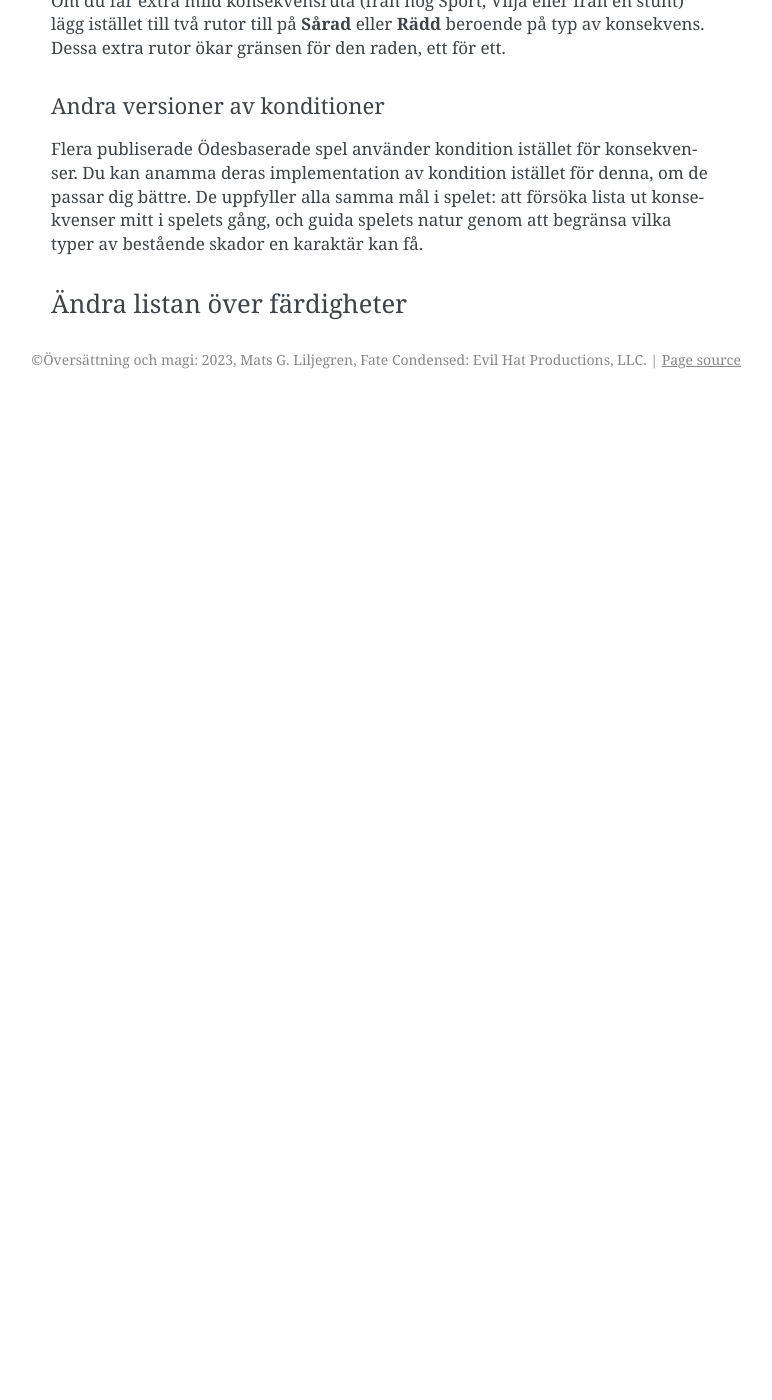
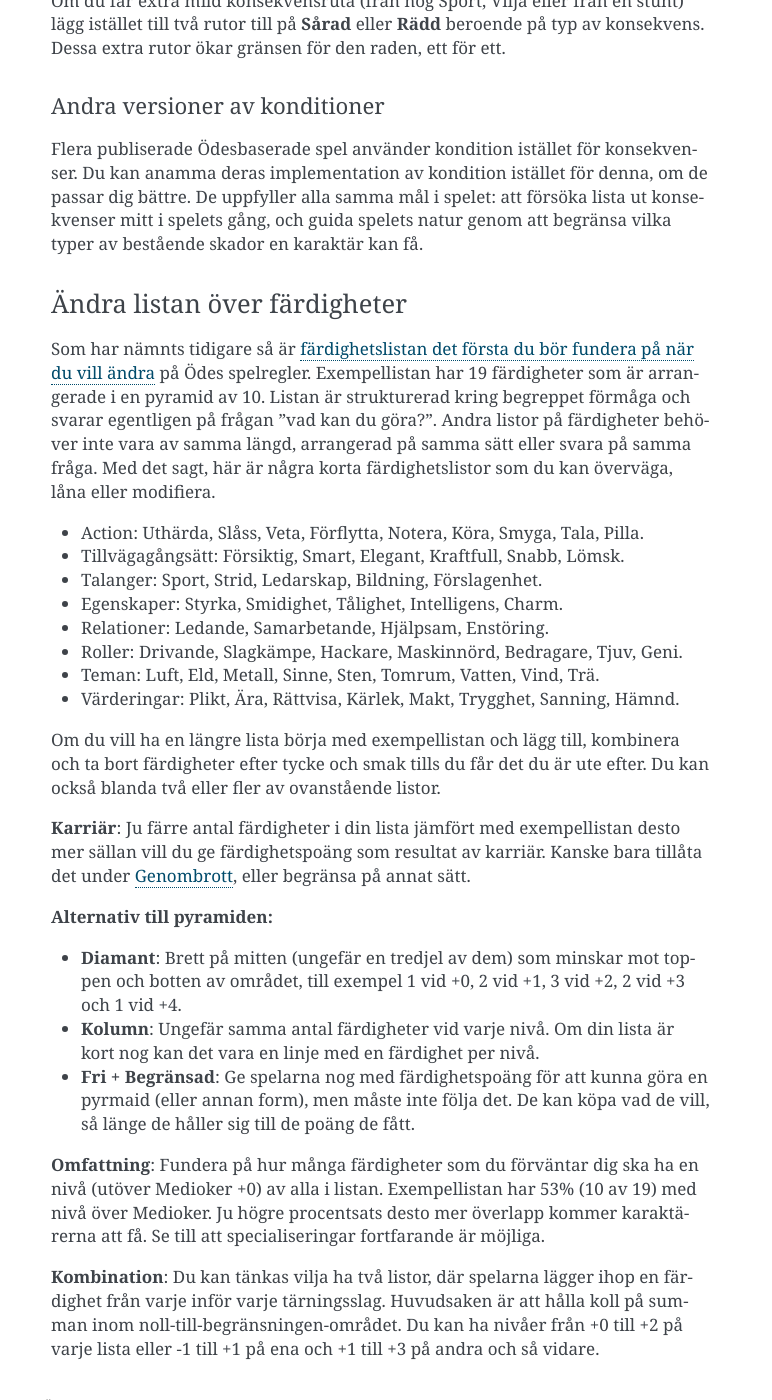
Before and after one commit to matslil/fate-condensed-svenska, a Sphinx documentation site: the page built from docs/source/fate.rst, in a window 1280 px wide and 1400 px high, scrolled down 45579 px. Shown: the whole window, without its empty margins (369-1141 px from the left). Built offline with Sphinx 7.4.7, drawn with Linux system fonts in a browser that asks for light colours; before the commit the page ends 45978 px from its top, so only the background shows below that.

Commit message:
Ändra listan över färdigheter

```diff
--- a/docs/source/fate.rst
+++ b/docs/source/fate.rst
@@ -1136,3 +1136,28 @@ Flera publiserade Ödesbaserade spel använder kondition istället för konsekve
 
 Ändra listan över färdigheter
 =============================
+
+Som har nämnts tidigare så är `färdighetslistan det första du bör fundera på när du vill ändra <#Alternativ färdighetslista>`_ på Ödes spelregler. Exempellistan har 19 färdigheter som är arrangerade i en pyramid av 10. Listan är strukturerad kring begreppet förmåga och svarar egentligen på frågan "vad kan du göra?". Andra listor på färdigheter behöver inte vara av samma längd, arrangerad på samma sätt eller svara på samma fråga. Med det sagt, här är några korta färdighetslistor som du kan överväga, låna eller modifiera.
+
+- Action: Uthärda, Slåss, Veta, Förflytta, Notera, Köra, Smyga, Tala, Pilla.
+- Tillvägagångsätt: Försiktig, Smart, Elegant, Kraftfull, Snabb, Lömsk.
+- Talanger: Sport, Strid, Ledarskap, Bildning, Förslagenhet.
+- Egenskaper: Styrka, Smidighet, Tålighet, Intelligens, Charm.
+- Relationer: Ledande, Samarbetande, Hjälpsam, Enstöring.
+- Roller: Drivande, Slagkämpe, Hackare, Maskinnörd, Bedragare, Tjuv, Geni.
+- Teman: Luft, Eld, Metall, Sinne, Sten, Tomrum, Vatten, Vind, Trä.
+- Värderingar: Plikt, Ära, Rättvisa, Kärlek, Makt, Trygghet, Sanning, Hämnd.
+
+Om du vill ha en längre lista börja med exempellistan och lägg till, kombinera och ta bort färdigheter efter tycke och smak tills du får det du är ute efter. Du kan också blanda två eller fler av ovanstående listor.
+
+**Karriär**: Ju färre antal färdigheter i din lista jämfört med exempellistan desto mer sällan vill du ge färdighetspoäng som resultat av karriär. Kanske bara tillåta det under `Genombrott`_, eller begränsa på annat sätt.
+
+**Alternativ till pyramiden:**
+
+- **Diamant**: Brett på mitten (ungefär en tredjel av dem) som minskar mot toppen och botten av området, till exempel 1 vid +0, 2 vid +1, 3 vid +2, 2 vid +3 och 1 vid +4.
+- **Kolumn**: Ungefär samma antal färdigheter vid varje nivå. Om din lista är kort nog kan det vara en linje med en färdighet per nivå.
+- **Fri + Begränsad**: Ge spelarna nog med färdighetspoäng för att kunna göra en pyrmaid (eller annan form), men måste inte följa det. De kan köpa vad de vill, så länge de håller sig till de poäng de fått.
+
+**Omfattning**: Fundera på hur många färdigheter som du förväntar dig ska ha en nivå (utöver Medioker +0) av alla i listan. Exempellistan har 53% (10 av 19) med nivå över Medioker. Ju högre procentsats desto mer överlapp kommer karaktärerna att få. Se till att specialiseringar fortfarande är möjliga.
+
+**Kombination**: Du kan tänkas vilja ha två listor, där spelarna lägger ihop en färdighet från varje inför varje tärningsslag. Huvudsaken är att hålla koll på summan inom noll-till-begränsningen-området. Du kan ha nivåer från +0 till +2 på varje lista eller -1 till +1 på ena och +1 till +3 på andra och så vidare.
```
